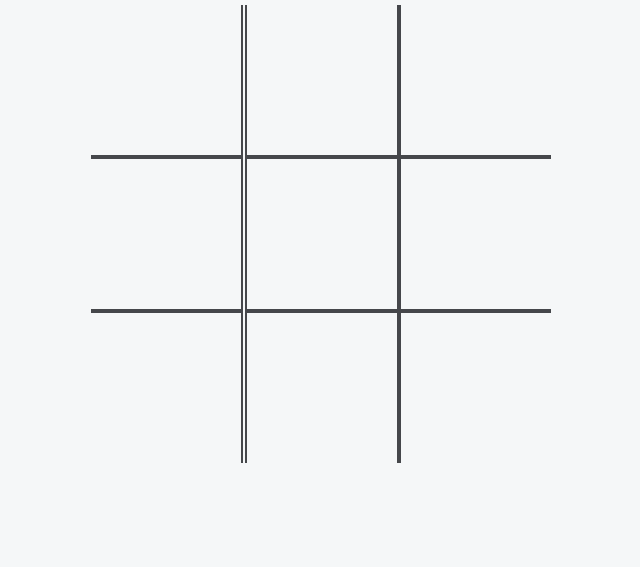
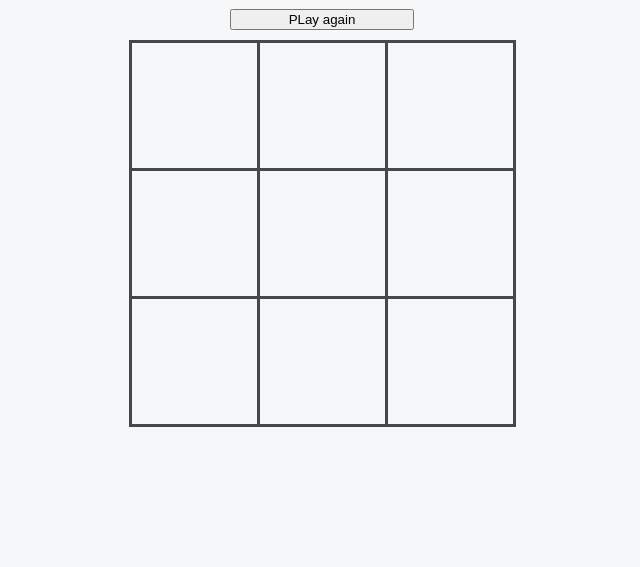
Before and after one commit to Ali-Al-Khuwaja/Tic-Tac-Toe, a plain HTML site: page index.html in a window 1280 px wide. Shown: the part 249-816 px from the top of the page, without its empty margins (318-958 px from the left). Drawn offline with Linux system fonts and the light colour scheme.

Commit message:
CSS update : use grid's css properties instead of creating borders

```diff
--- a/style.css
+++ b/style.css
@@ -1,4 +1,4 @@
-:root{
+:root {
     --white: #F5F7F8;
     --black: #45474B;
     --yellow: #F4CE14;
@@ -8,7 +8,8 @@
     font-size: larger;
     font-weight: 900;
 }
-.container{
+
+.container {
     display: flex;
     justify-content: center;
     align-items: center;
@@ -16,37 +17,40 @@
     flex-direction: column;
     gap: 10px;
 }
-.XOGrid{
+
+.XOGrid {
     display: grid;
-    grid-template-columns: repeat(3,1fr);
-    grid-template-columns: repeat(3,1fr);
-    gap: 0;
+    grid-template-columns: repeat(3, 1fr);
+    grid-template-columns: repeat(3, 1fr);
+    gap: 3px;
+    /* this creates the lines */
+    background: var(--black);
+    /* the lines color */
+    padding: 3px;
 }
-.cell{
-    width: 150px;
-    height: 150px;
+
+.cell {
+    width: 125px;
+    height: 125px;
     text-align: center;
     font-size: larger;
+    background: var(--white);
+    /* cell background */
 }
-.bottom{
-    border-bottom: 2px solid var(--black);
-}
-.right{
-    border-right: 2px solid var(--black);
-}
-.left{
-    border-left: 2px solid var(--black);
-}
-.top{
-    border-top: 2px solid var(--black);
-}
+
 .pacifico-regular {
     font-family: "Pacifico", cursive;
     font-weight: 400;
     font-style: normal;
 }
 
-.flex{
+.pacifico-light {
+    font-family: "Pacifico", cursive;
+    font-weight: 100;
+    font-style: normal;
+}
+
+.flex {
     display: flex;
     flex-direction: column;
 }
```
